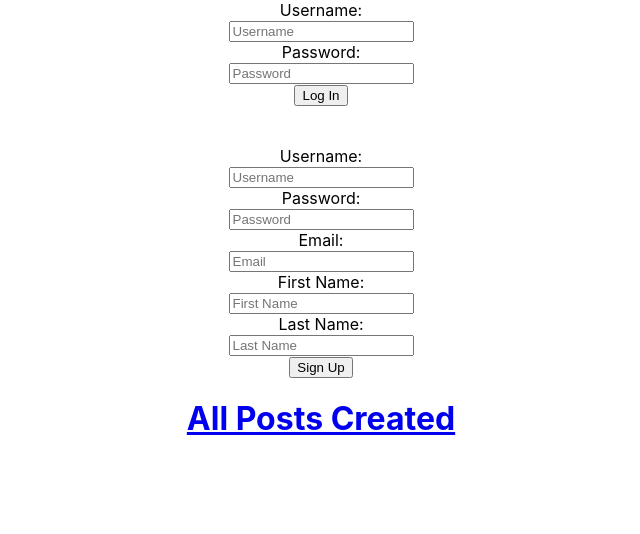
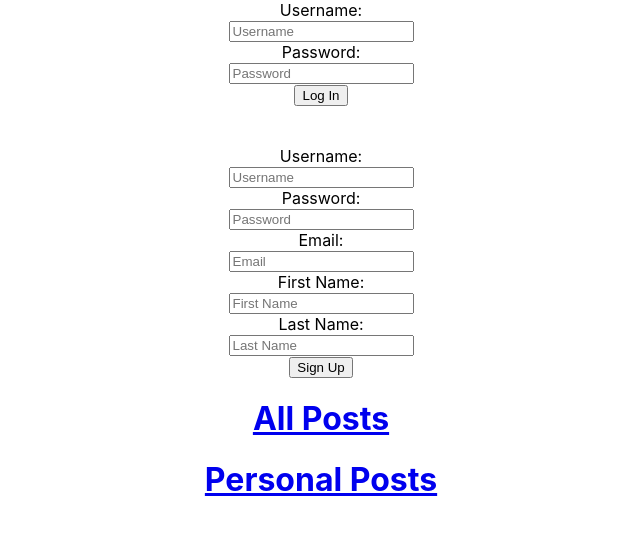
Before and after one commit to Chrispolanco/aurora-borealis, a React (Create React App) app in the folder auroraborealis-frontend/: page / in a window 1280 px wide. Shown: the top 534 px of the page, without its empty margins (319-959 px from the left). Built offline with nearby package versions, Linux system fonts and the light colour scheme; no server answers.

Commit message:
personal posts have been connected successfully

```diff
--- a/auroraborealis-frontend/src/App.js
+++ b/auroraborealis-frontend/src/App.js
@@ -8,6 +8,7 @@ import SignUp from './components/user/SignUp';
 import { Route, Switch, NavLink } from 'react-router-dom';
 import Logout from './components/user/Logout';
 import PostContainer from './containers/PostContainer'
+import PersonalPostContainer from './containers/PersonalPostContainer';
 
 
 class App extends Component {
@@ -25,9 +26,11 @@ class App extends Component {
         <br></br>
         <br></br>
         {this.props.userLoggedIn ? <Logout/> : <SignUp/>}
-        <NavLink to="/posts"><h1> All Posts Created</h1></NavLink>
+        <NavLink to="/posts"><h1> All Posts</h1></NavLink>
+        <NavLink to="/personalPosts"><h1> Personal Posts </h1></NavLink>
         <Switch>
           <Route exact path='/posts' component={ PostContainer } />
+          <Route exact path='/personalPosts' component={ PersonalPostContainer} />
         </Switch>
       </div>
     )
--- a/auroraborealis-frontend/src/components/posts/PersonalPost.js
+++ b/auroraborealis-frontend/src/components/posts/PersonalPost.js
@@ -3,7 +3,7 @@ import React, { Component } from 'react';
 const PersonalPost = ({ post }) => {
     return(
         <div className="Personal_Post" key={post.id} >
-            {post.description}
+            <h1> {post.description} </h1>
         </div>
     )
 }
--- a/auroraborealis-frontend/src/components/posts/PersonalPosts.js
+++ b/auroraborealis-frontend/src/components/posts/PersonalPosts.js
@@ -1,9 +1,13 @@
 import React, { Component } from 'react';
-import PersonalPost from '../components/posts/PersonalPost';
+import PersonalPost from './PersonalPost';
 
 const PersonalPosts = ({ posts, userLoggedIn }) => {
+
     const personalPosts = posts.filter(post =>
         post.user_id === userLoggedIn.id)
+
+        console.log(personalPosts)
+        console.log(userLoggedIn)
 
     const personalPost = personalPosts.map(post => {
         return <PersonalPost key={post.id} post={post} />
--- a/auroraborealis-frontend/src/containers/PersonalPostContainer.js
+++ b/auroraborealis-frontend/src/containers/PersonalPostContainer.js
@@ -5,7 +5,7 @@ import PersonalPosts from '../components/posts/PersonalPosts';
 class PersonalPostContainer extends Component{
     render(){
         return(
-            <div className="personal_posts">
+            <div className="Personal_Posts">
                 <PersonalPosts posts={this.props.posts} userLoggedIn={this.props.userLoggedIn} />
             </div>
         )
@@ -14,7 +14,8 @@ class PersonalPostContainer extends Component{
 
 const mapStateToProps = state => {
     return({
-      userLoggedIn: !!state.currentUserReducer
+      userLoggedIn: state.currentUserReducer,
+      posts: state.postReducer
     })
 }
 
```
